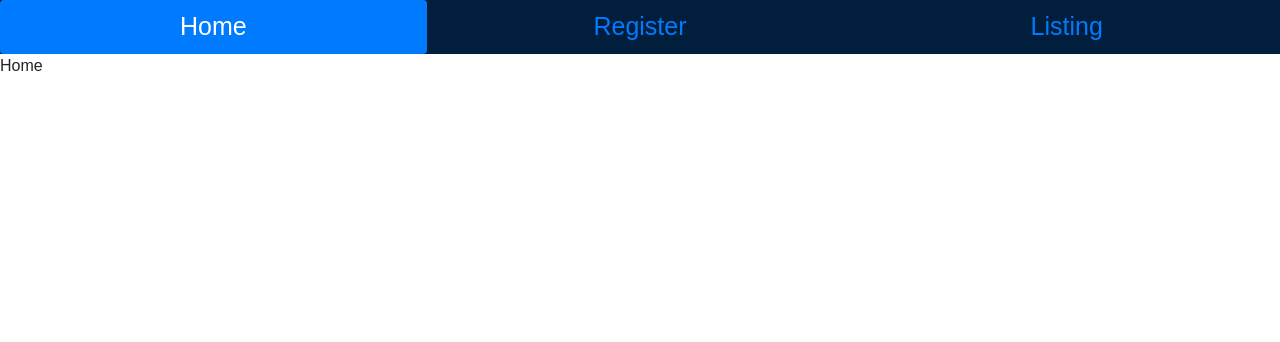
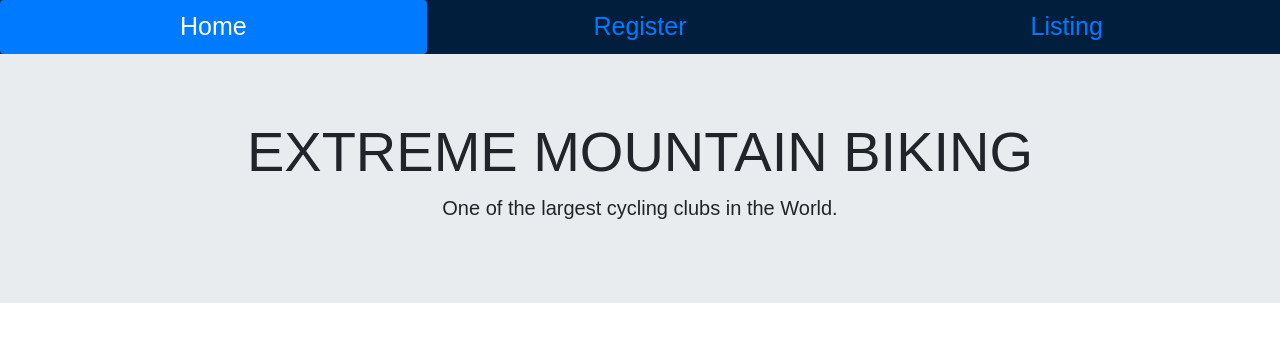
Before and after one commit to dralan92/xmtb-ReactReduxRouter, a React (Create React App) app: page / in a window 1280 px wide. Shown: the top 342 px of the page. Built offline with nearby package versions, Linux system fonts and the light colour scheme.

Commit message:
Modified Home Page

```diff
--- a/src/App.css
+++ b/src/App.css
@@ -7,7 +7,7 @@ body {
 }
 
 .wrapper {
-  background: linear-gradient(to right, #e67e22, #e74c3c);
+  background: linear-gradient(to right, #f5f1ee, #ebe4e4);
   height: 100vh;
   display: flex;
   justify-content: center;
--- a/src/components/Home.js
+++ b/src/components/Home.js
@@ -4,7 +4,12 @@ class Home extends Component {
   render() {
     return (
       <div>
-        Home
+       <div className="jumbotron jumbotron-fluid">
+          <div className="container">
+            <h1 className="display-4 reg_header">EXTREME MOUNTAIN BIKING</h1>
+            <p className="lead reg_header">One of the largest cycling clubs in the World.</p>
+          </div>
+        </div>
       </div>
     )
   }
```
